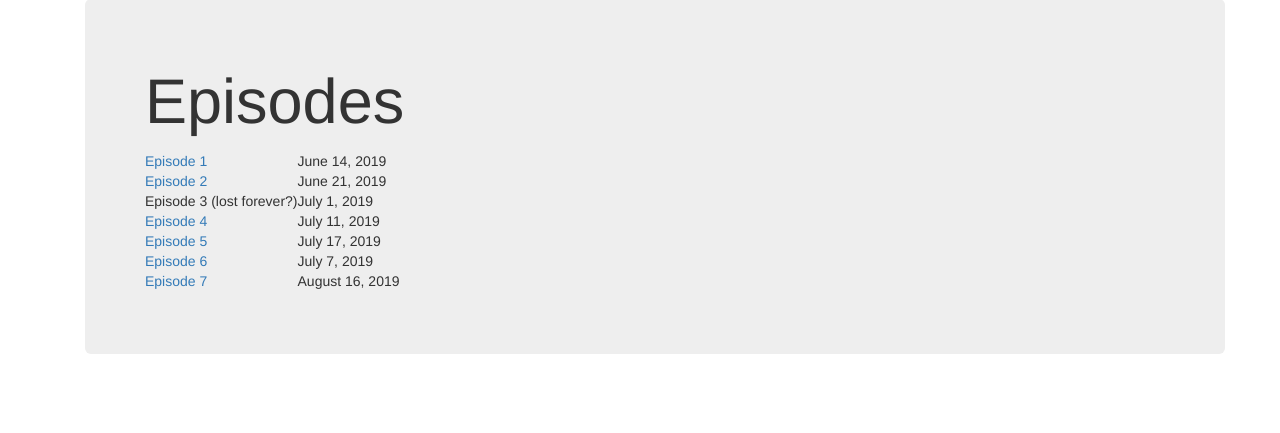
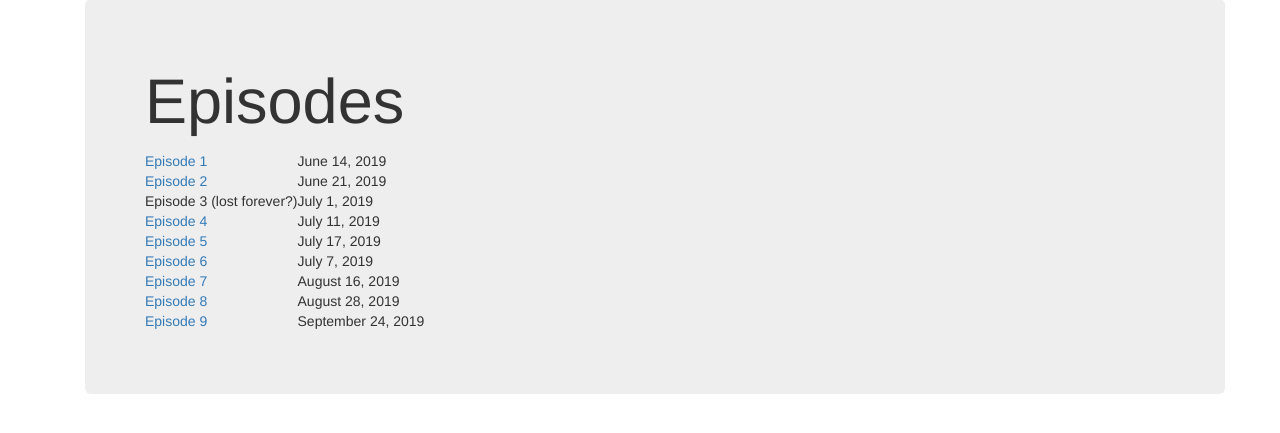
Before and after one commit to riserperson/democracymeow, a Python web app: template app/templates/episodes.html in a window 1280 px wide. Shown: the part 73-506 px from the top of the page. Run offline with Jinja, Linux system fonts and the light colour scheme; the template is opened without the code that fills it, so the values that code supplies are empty; some libraries are stand-ins or nearby versions.

Commit message:
adding eps 8 and 9

```diff
--- a/app/templates/episodes.html
+++ b/app/templates/episodes.html
@@ -63,6 +63,22 @@ Episodes
     August 16, 2019
         </td>
     </tr>
+     <tr>
+        <td>
+    <a href="static/ep8.mp3">Episode 8</a>
+        </td>
+        <td>
+    August 28, 2019
+        </td>
+      </tr>
+      <tr>
+        <td>
+    <a href="static/ep9.mp3">Episode 9</a>
+        </td>
+        <td>
+    September 24, 2019
+        </td>
+    </tr>
 </table>
 
 </p>
```
Also changed, not shown: 2 other files.
